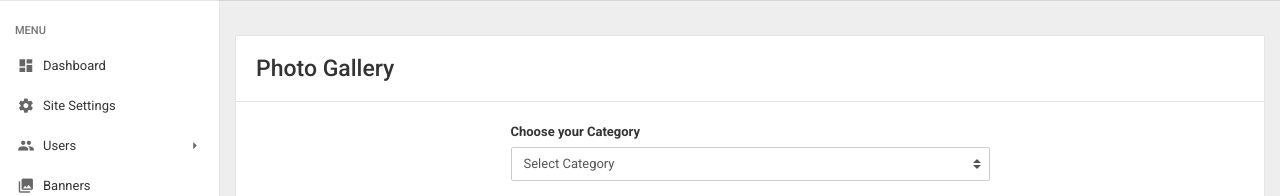
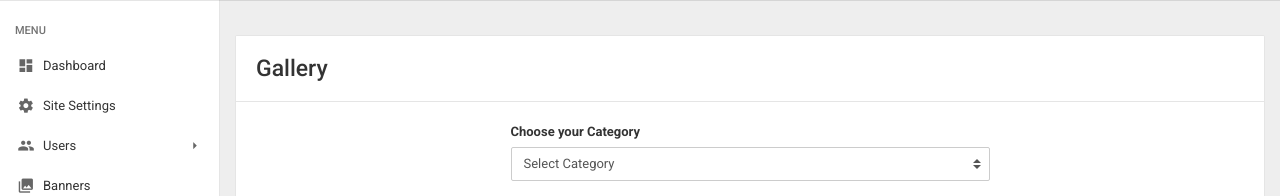
Before and after one commit to Srinivaslancius/sai_meghana_dance, a PHP site: page /sai_meghana_dance/manage_webmaster/add_photo_gallery.php in a window 1280 px wide. Shown: the part 50-246 px from the top of the page. Run offline with PHP 8.4, Linux system fonts and the light colour scheme; the visitor is signed in with stand-in values (Sample User, id 1); data that the repository does not hold is empty; some libraries are stand-ins or nearby versions.

Commit message:
changes in add_photo_gallery and edit_photo gallery

```diff
--- a/manage_webmaster/add_photo_gallery.php
+++ b/manage_webmaster/add_photo_gallery.php
@@ -32,7 +32,7 @@
 		<div class="site-content">
         <div class="panel panel-default">
           <div class="panel-heading">
-            <h3 class="m-y-0">Photo Gallery</h3>
+            <h3 class="m-y-0">Gallery</h3>
           </div>
           <div class="panel-body">
             <div class="row">
--- a/manage_webmaster/edit_photo_gallery.php
+++ b/manage_webmaster/edit_photo_gallery.php
@@ -40,7 +40,7 @@ $getPhotoGalleryData = $getPhotoGalleries->fetch_assoc();
 <div class="site-content">
         <div class="panel panel-default">
           <div class="panel-heading">
-            <h3 class="m-y-0">Photo Gallery</h3>
+            <h3 class="m-y-0">Gallery</h3>
           </div>
           <div class="panel-body">
             <div class="row">
```
